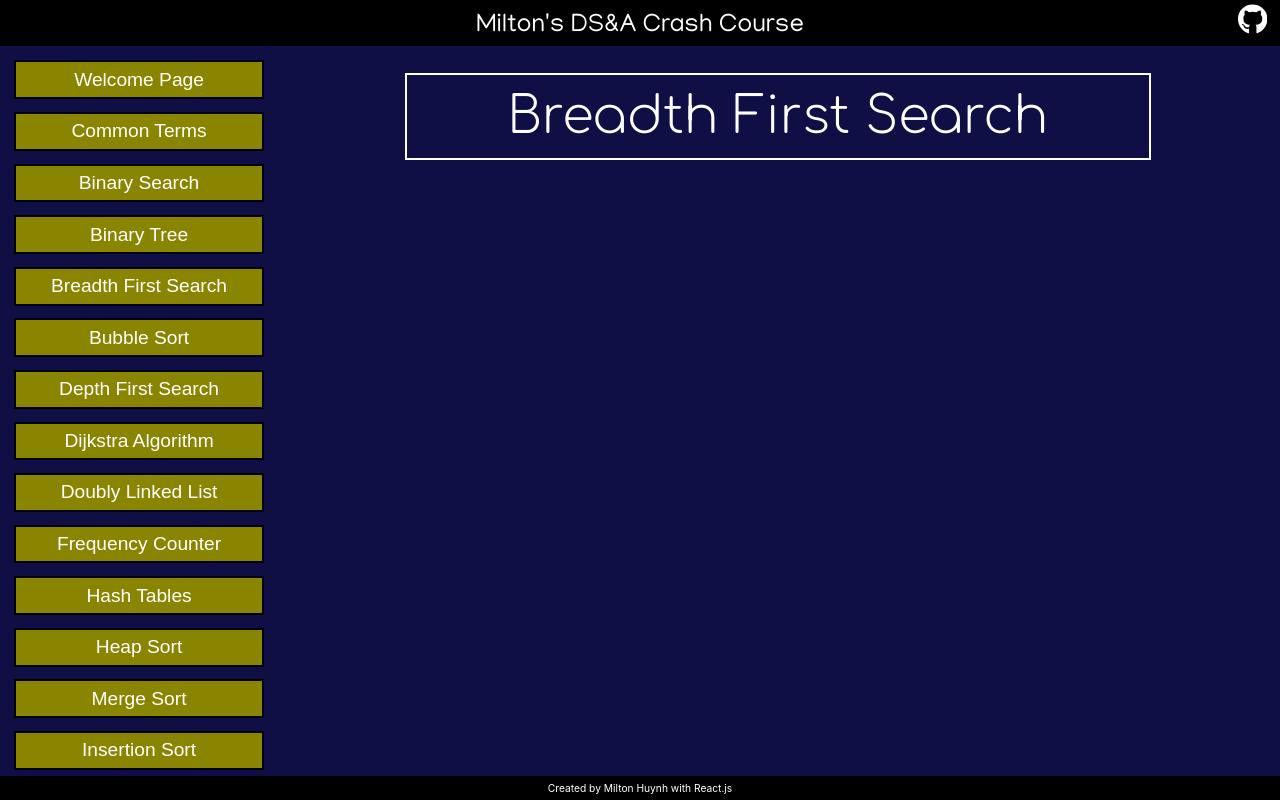
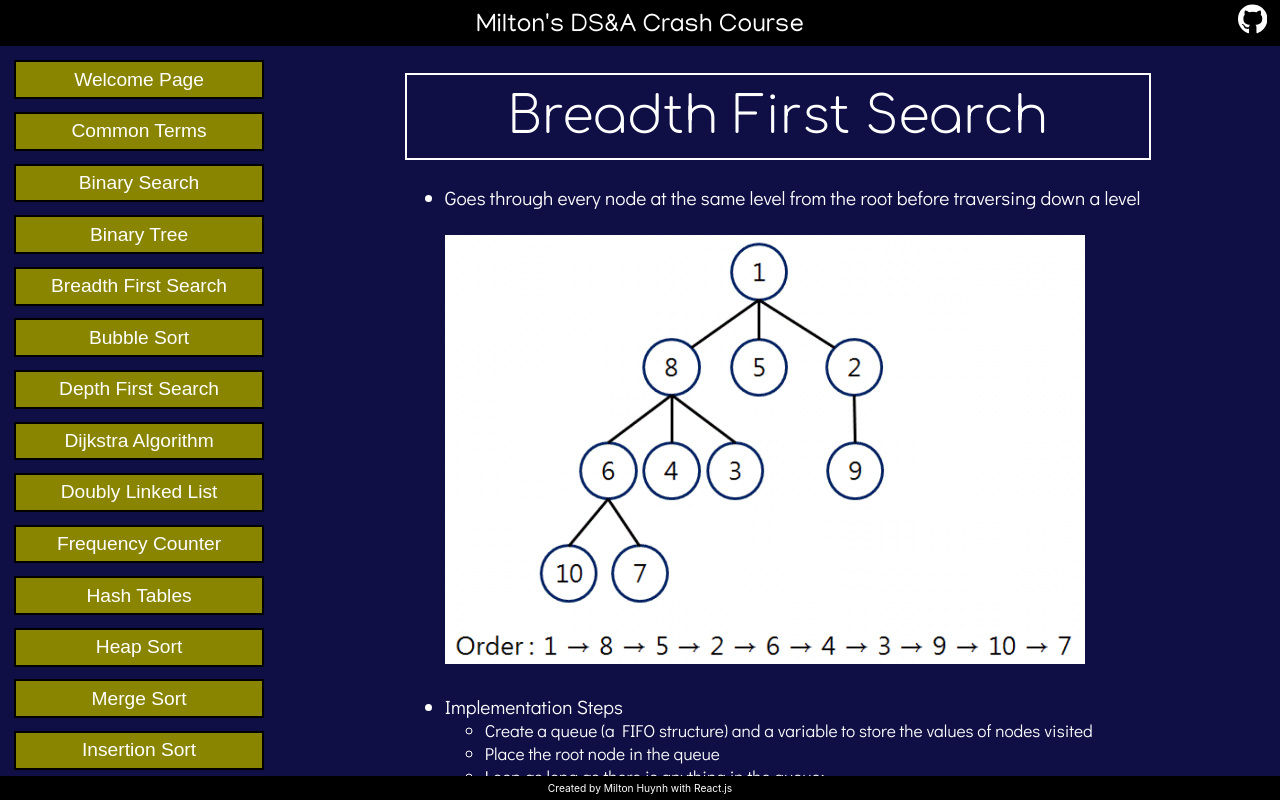
Before and after one commit to miltonhuynh/DSA-guide, a React (Create React App) app in the folder app/: page /DSA-guide/BreadthFirstSearch in a window 1280 px wide. Built offline with nearby package versions, Linux system fonts and the light colour scheme; a web font is replaced by a local one.

Commit message:
Added BFS implementation steps

```diff
--- a/app/src/Concepts/BreadthFirstSearch.js
+++ b/app/src/Concepts/BreadthFirstSearch.js
@@ -4,6 +4,29 @@ export default function BreadthFirstSearch() {
   return (
     <div class="Concept_page">
       <div class="Concept_title">Breadth First Search</div>
+      <div class="Container font-m">
+        <ul>
+          <li>Goes through every node at the same level from the root before traversing down a level</li><br/>
+          <img src={require('../images/BFS.png')} style={{width: "50vw"}} alt="Breadth First Search illustration"></img><br/><br/>
+          <li>
+            Implementation Steps
+            <ul class="font-sm">
+              <li>Create a queue (a FIFO structure) and a variable to store the values of nodes visited</li>
+              <li>Place the root node in the queue</li>
+              <li>
+                Loop as long as there is anything in the queue:
+                <ul class="font-xsm">
+                  <li>Dequeue a node from the queue and push the value of the node into into the variable that stores the nodes</li>
+                  <li>If there is a left property on the node dequeued, add it to the queue</li>
+                  <li>If there is a right property on the node dequeued, add it to the queue</li>
+                </ul>
+              </li>
+              <li>Return the variable that stores the values</li>
+            </ul>
+          </li>
+
+        </ul>
+      </div>
     </div>
   )
 }
```
Also changed, not shown: app/src/images/BFS.png (added).
